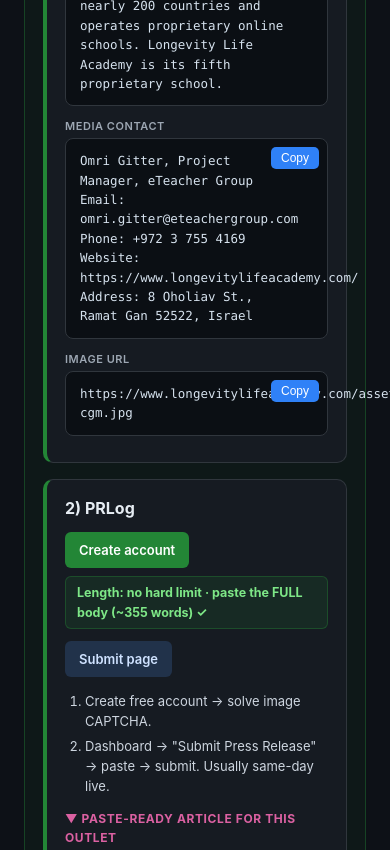
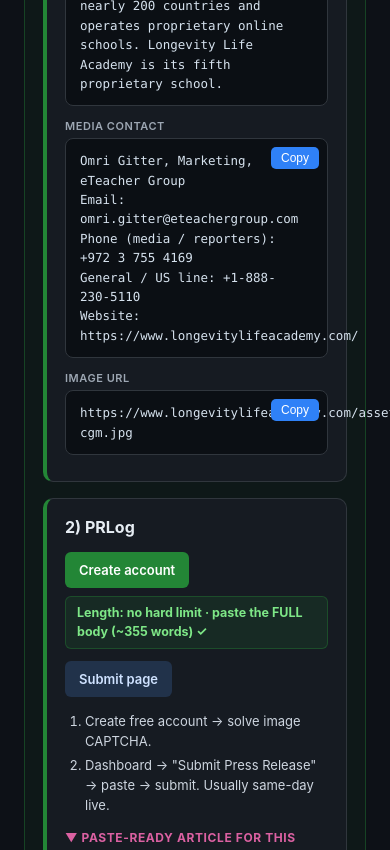
Before and after one commit to gitteromri-ux/lla-pr-kit, a plain HTML site: page index.html in a window 390 px wide. Shown: the part 4440-5290 px from the top of the page. Drawn offline with Linux system fonts and the light colour scheme.

Commit message:
Remove Israeli address; Omri title = Marketing; advertise US phone, keep +972 as reporter line

```diff
--- a/index.html
+++ b/index.html
@@ -193,12 +193,12 @@
 
 About eTeacher Group: a global online education company with 25 years of experience, 400,000+ courses delivered across nearly 200 countries.
 
-Contact: Omri Gitter, omri.gitter@eteachergroup.com, +972 3 755 4169, https://www.longevitylifeacademy.com/`;
-const CONTACT=`Omri Gitter, Project Manager, eTeacher Group
+Contact: Omri Gitter, Marketing, omri.gitter@eteachergroup.com, +1-888-230-5110, https://www.longevitylifeacademy.com/`;
+const CONTACT=`Omri Gitter, Marketing, eTeacher Group
 Email: omri.gitter@eteachergroup.com
-Phone: +972 3 755 4169
-Website: https://www.longevitylifeacademy.com/
-Address: 8 Oholiav St., Ramat Gan 52522, Israel`;
+Phone (media / reporters): +972 3 755 4169
+General / US line: +1-888-230-5110
+Website: https://www.longevitylifeacademy.com/`;
 const IMG=`https://www.longevitylifeacademy.com/assets/hero-cgm.jpg`;
 
 function esc(s){return s.replace(/&/g,'&amp;').replace(/</g,'&lt;');}
```
Also changed, not shown: articles_data.js (+4 -4 lines), newswire.html (+4 -4 lines).
